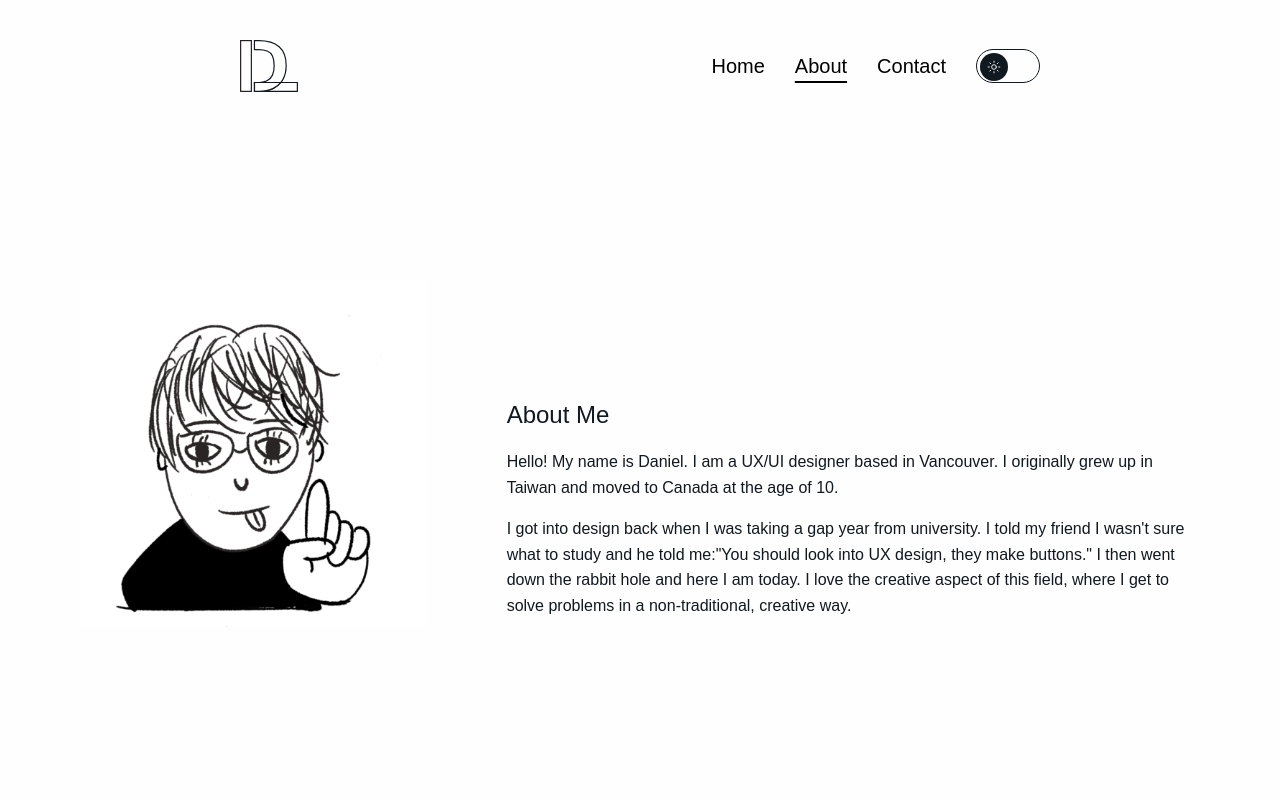
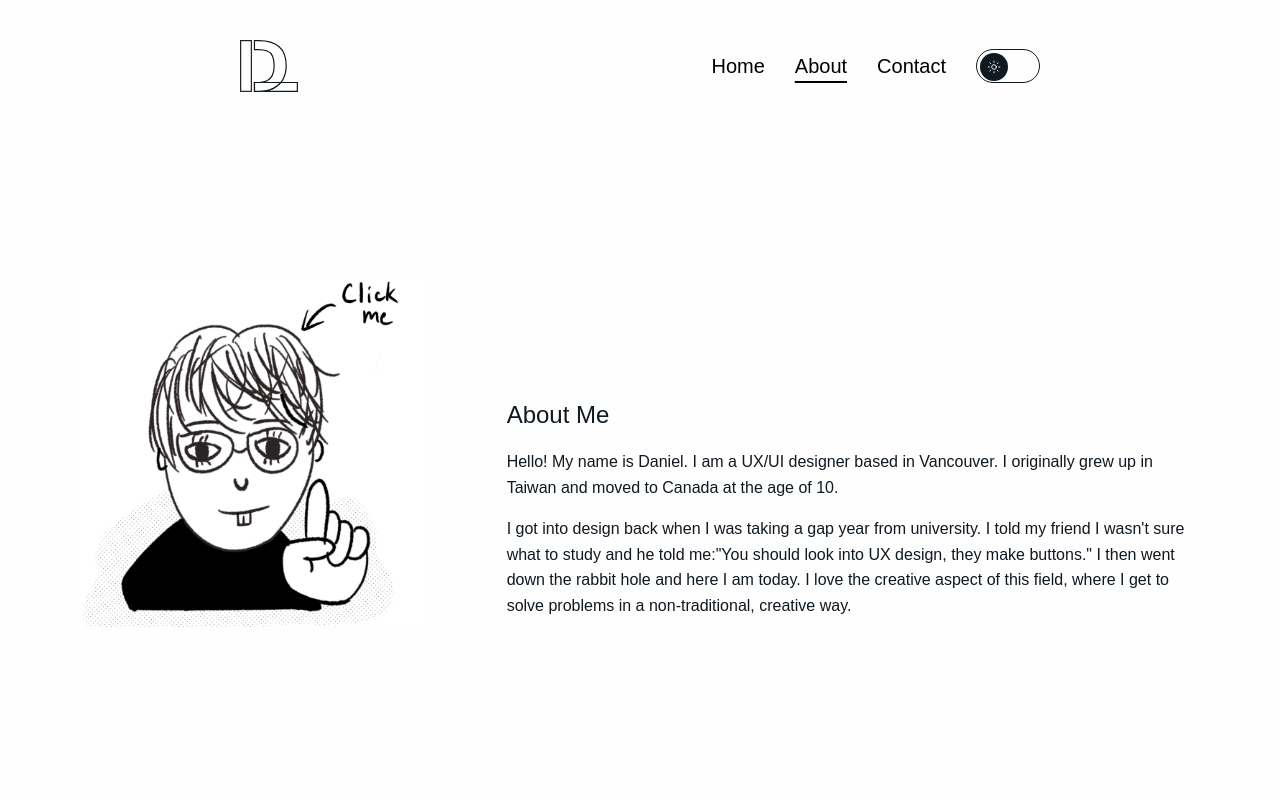
Before and after one commit to daniel-liu01/portfolio, a Next.js app: page /about in a window 1280 px wide. Shown: the top 800 px of the page. Built offline with nearby package versions, Linux system fonts and the light colour scheme; a web font is replaced by a local one.

Commit message:
add interativity to about

```diff
--- a/app/about/page.js
+++ b/app/about/page.js
@@ -3,6 +3,7 @@ import Footer from "@/components/layout/Footer";
 import ContentSection from "@/components/project/ContentSection";
 import ScrollFade from "@/components/ScrollFade";
 import ScrollToTopOnHash from "@/components/ScrollToTopOnHash";
+import AboutMeImage from "@/components/AboutMeImage";
 import styles from "./page.module.css";
 
 export const metadata = {
@@ -24,9 +25,7 @@ export default function AboutPage() {
             title="About Me"
             variant="imageLeftTextRight"
             leftContent={
-              <img
-                src="/about/doodle.png"
-                alt="Doodle by Daniel Liu"
+              <AboutMeImage
                 className={`content-section-image-single ${styles.doodleImg}`}
               />
             }
--- /dev/null
+++ b/components/AboutMeImage.jsx
@@ -0,0 +1,39 @@
+"use client";
+
+import { useState, useRef, useEffect } from "react";
+
+export default function AboutMeImage({ className = "" }) {
+  const [showPow, setShowPow] = useState(false);
+  const timeoutRef = useRef(null);
+  const src = showPow ? "/about/pow.jpeg" : "/about/doodle.jpeg";
+  const alt = showPow ? "Pow by Daniel Liu" : "Doodle by Daniel Liu";
+
+  const handleClick = () => {
+    if (timeoutRef.current) clearTimeout(timeoutRef.current);
+    if (showPow) {
+      setShowPow(false);
+    } else {
+      setShowPow(true);
+      timeoutRef.current = setTimeout(() => setShowPow(false), 500);
+    }
+  };
+
+  useEffect(() => {
+    return () => {
+      if (timeoutRef.current) clearTimeout(timeoutRef.current);
+    };
+  }, []);
+
+  return (
+    <img
+      src={src}
+      alt={alt}
+      className={className}
+      onClick={handleClick}
+      onKeyDown={(e) => e.key === "Enter" && handleClick()}
+      role="button"
+      tabIndex={0}
+      style={{ cursor: "pointer" }}
+    />
+  );
+}
```
Also changed, not shown: public/about/doodle.jpeg (added), public/about/pow.jpeg (added).
